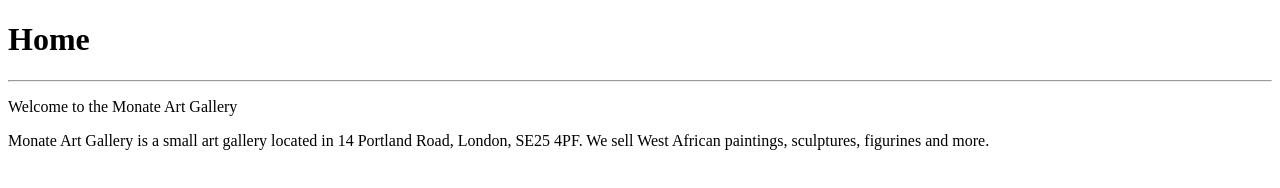
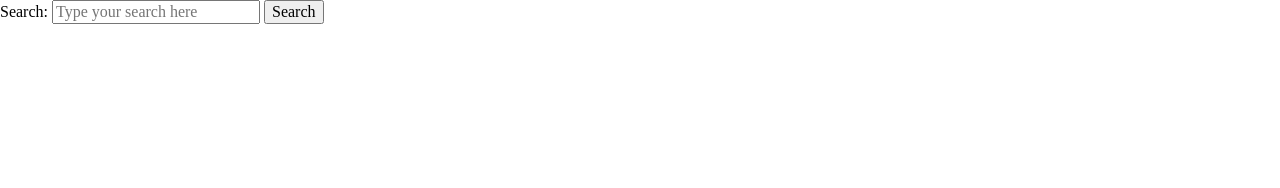
Before and after one commit to Cravingsgoldsmith/Cravings, a plain HTML site: page index.html in a window 1280 px wide. Drawn offline with nearby package versions, Linux system fonts and the light colour scheme.

Commit message:
Update index.html

```diff
--- a/index.html
+++ b/index.html
@@ -1,17 +1,42 @@
-<!DOCTYPE html>
+<!doctype html>
+<html class="no-js" lang="">
 
 <head>
-<title></title>
-<link href="monate.css" type="text/css" rel="stylesheet">
+  <meta charset="utf-8">
+  <title>Cravings</title>
+  <meta name="description" content="">
+  <meta name="viewport" content="width=device-width, initial-scale=1">
+
+  <meta property="og:title" content="">
+  <meta property="og:type" content="">
+  <meta property="og:url" content="">
+  <meta property="og:image" content="">
+
+  <link rel="manifest" href="site.webmanifest">
+  <link rel="apple-touch-icon" href="icon.png">
+  <!-- Place favicon.ico in the root directory -->
+
+  <link rel="stylesheet" href="css/normalize.css">
+  <link rel="stylesheet" href="css/main.css">
+
+  <meta name="theme-color" content="#fafafa">
 </head>
 
 <body>
-<div id="main">
-<h1>Home</h1>
-<hr>
-<p>Welcome to the Monate Art Gallery</p>
-<p>Monate Art Gallery is a small art gallery located in 14 Portland Road, London, SE25 4PF. We sell West African paintings, sculptures, figurines and more.</p>
-</div>
+
+  <!-- Add your site or application content here -->
+  <form action="/search" method="get">
+    <label for="search">Search:</label>
+    <input type="text" id="search" name="q" placeholder="Type your search here">
+    <button type="submit">Search</button>
+  </form>
+
+  <!-- Google Analytics: change UA-XXXXX-Y to be your site's ID. -->
+  <script>
+    window.ga = function () { ga.q.push(arguments) }; ga.q = []; ga.l = +new Date;
+    ga('create', 'UA-XXXXX-Y', 'auto'); ga('set', 'anonymizeIp', true); ga('set', 'transport', 'beacon'); ga('send', 'pageview')
+  </script>
+  <script src="https://www.google-analytics.com/analytics.js" async></script>
 </body>
 
 </html>
```
